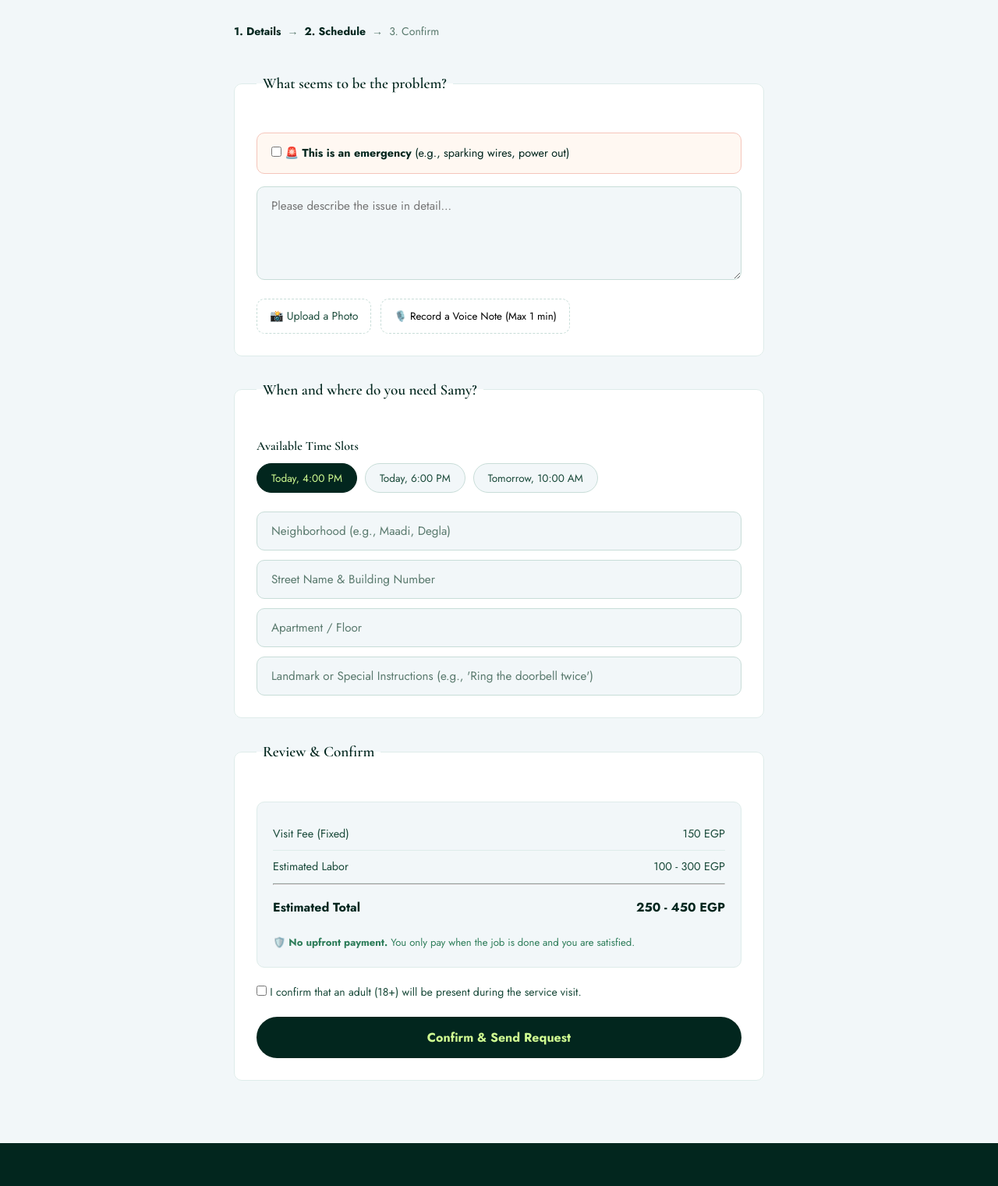
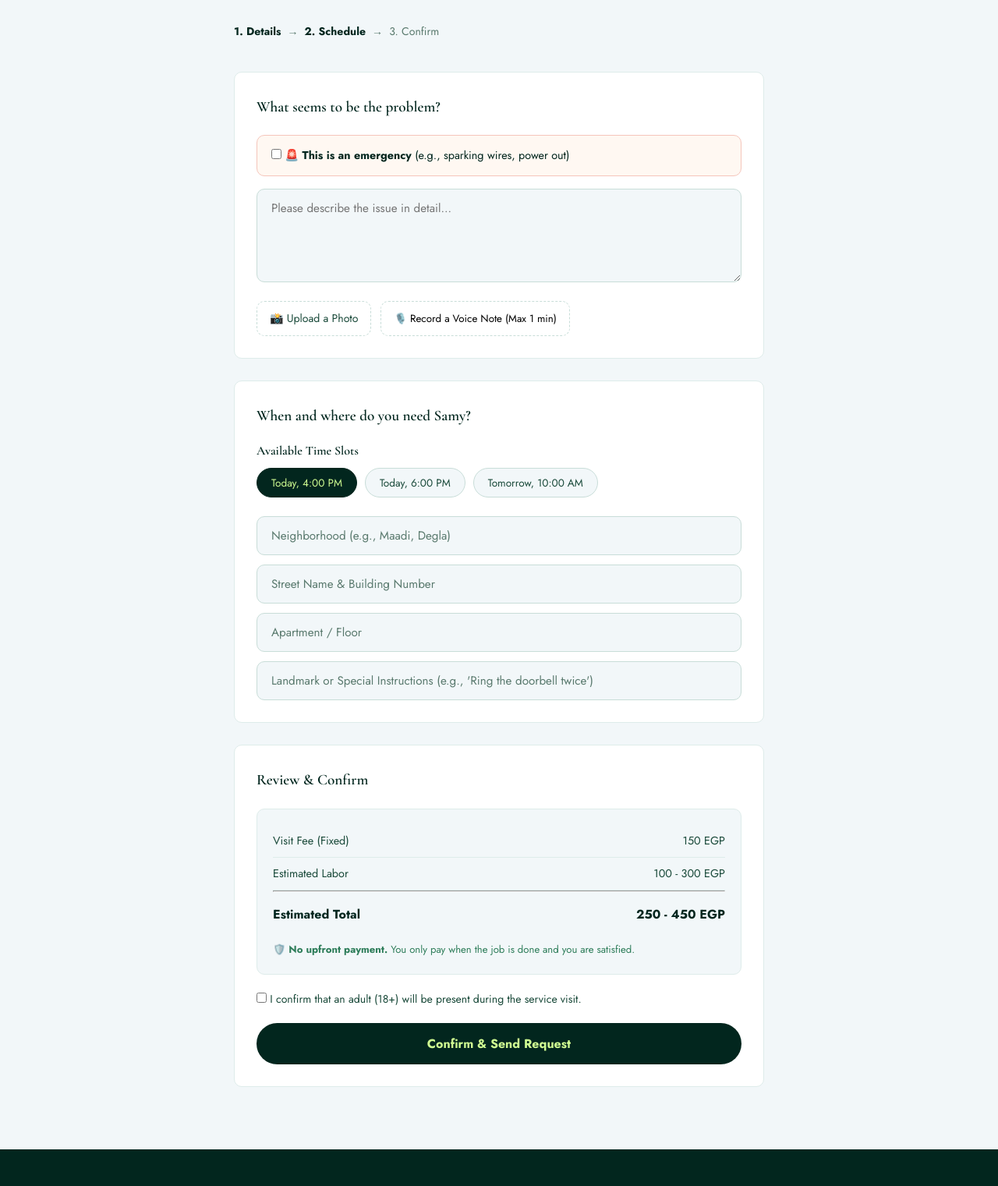
Before and after one commit to mariamahmedshalaby1-cmyk/Yours-Ours-Project, a plain HTML site: page html/client/booking.html in a window 1280 px wide. Shown: the part 316-1837 px from the top of the page at 78% size. Drawn offline with nearby package versions, Linux system fonts and the light colour scheme.

Commit message:
fixed booking form layout and added profile section separation styling

```diff
--- a/css/client.css
+++ b/css/client.css
@@ -1389,7 +1389,7 @@ figcaption {
 /*
    Star rating trick:
    flex-direction: row-reverse = stars are in reverse DOM order
-   The ~ CSS sibling selector then highlights all stars "before"
+   The  CSS sibling selector then highlights all stars "before"
    the hovered one, which visually are "after" it in the list.
 */
 .star-rating {
@@ -1938,3 +1938,19 @@ figcaption {
 .hidden {
     display: none !important;
 }
+.form-section-title {
+    font-family: var(--font-heading);
+    font-size: 1.2rem;
+    font-weight: 600;
+    color: var(--text-dark);
+    margin-bottom: 20px;
+}
+
+.profile-section {
+    border: 1px solid var(--border-light);
+    border-radius: var(--radius);
+    padding: 40px;
+    margin-bottom: 48px;
+    background-color: var(--white);
+    box-shadow: var(--shadow);
+}
--- a/html/client/booking.html
+++ b/html/client/booking.html
@@ -14,7 +14,7 @@
         <a class="nav-logo" href="../landing-page/index.html">Yours<span>&amp;</span><em>Ours</em></a>
         <div class="nav-actions">
     <span class="nav-badge client">Client</span>
-    <a href="account.html" class="nav-link" style="font-size:1.2rem;" title="My Account">👤</a>
+    <a href="account.html" class="nav-link" style="font-size:1.2rem; color:white; opacity:0.85;" title="My Account">👤</a>
 </div>
         <ul class="nav-links">
             <li><a class="nav-link" href="directory.html">Browse Pros</a></li>
@@ -54,8 +54,8 @@
 
         <form class="smart-booking-form">
 
-            <fieldset class="form-section">
-                <legend>What seems to be the problem?</legend>
+            <div class="form-section">
+                <p class="form-section-title">What seems to be the problem?</p>
 
                 <div class="emergency-toggle">
                     <label>
@@ -75,10 +75,10 @@
                         <button type="button">🎙️ Record a Voice Note (Max 1 min)</button>
                     </div>
                 </div>
-            </fieldset>
+            </div>
 
-            <fieldset class="form-section">
-                <legend>When and where do you need Samy?</legend>
+           <div class="form-section">
+                <p class="form-section-title">When and where do you need Samy?</p>
 
                 <div class="date-time-picker">
                     <h4>Available Time Slots</h4>
@@ -95,10 +95,10 @@
                     <input type="text" placeholder="Apartment / Floor">
                     <input type="text" placeholder="Landmark or Special Instructions (e.g., 'Ring the doorbell twice')">
                 </div>
-            </fieldset>
+           </div>
 
-            <fieldset class="form-section checkout-summary">
-                <legend>Review & Confirm</legend>
+            <div class="form-section checkout-summary">
+                <p class="form-section-title">Review &amp; Confirm</p>
 
                 <div class="price-breakdown-card">
                     <div class="price-row"><span>Visit Fee (Fixed)</span> <span>150 EGP</span></div>
@@ -119,7 +119,7 @@
                 </div>
 
                 <button type="submit" class="primary-confirm-btn">Confirm & Send Request</button>
-            </fieldset>
+            </div>
 
         </form>
     </main>
```
